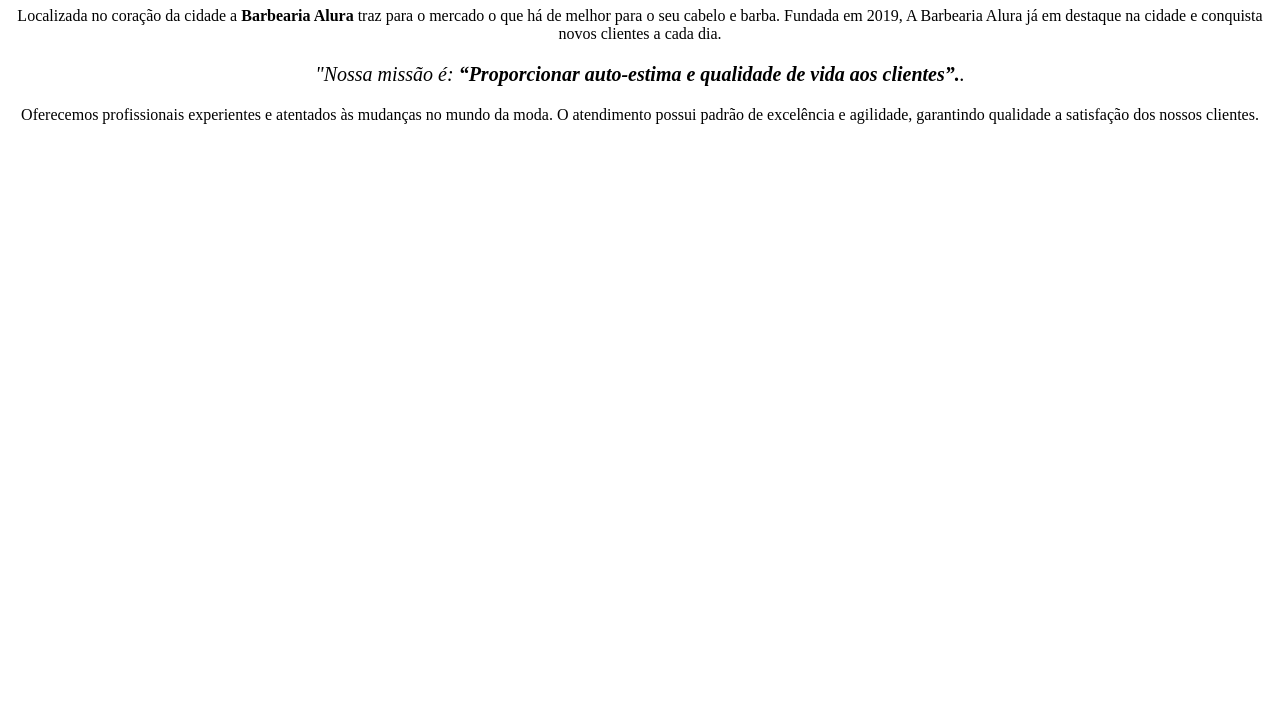
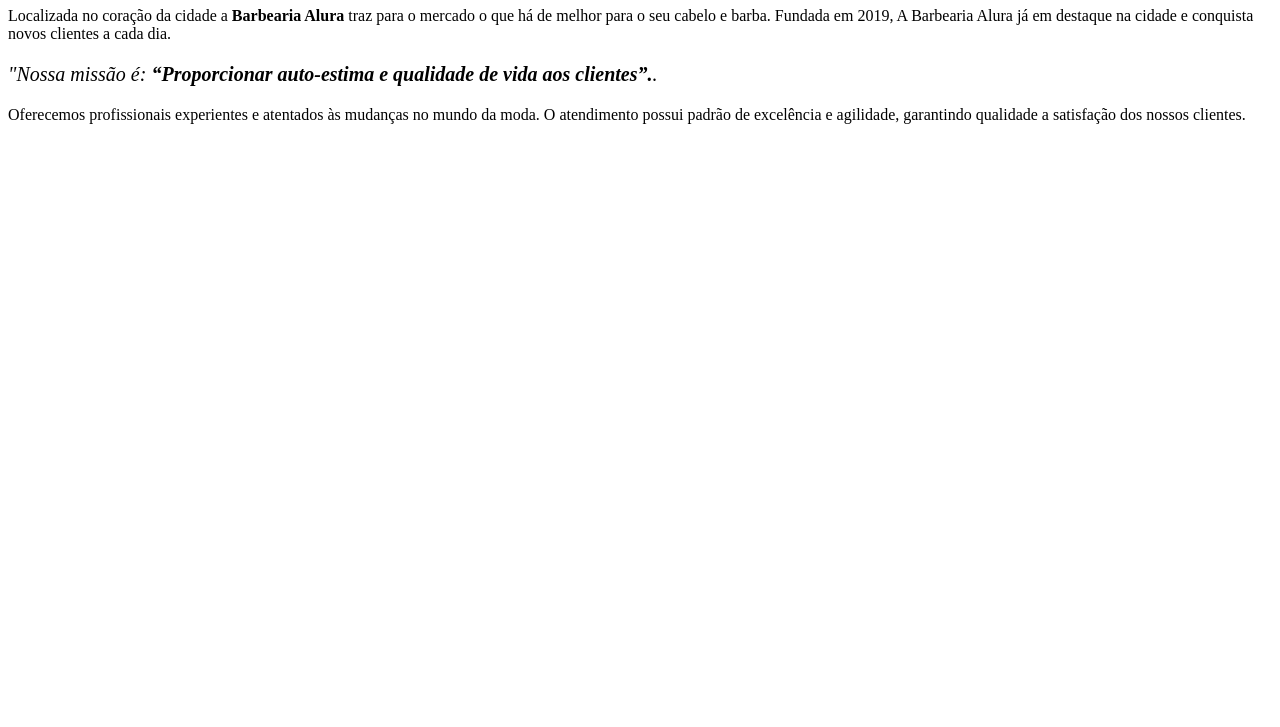
Before and after one commit to 20080701/20080701, a plain HTML site: page Texto base.html in a window 1280 px wide. Shown: the part 73-800 px from the top of the page. Drawn offline with Linux system fonts and the light colour scheme.

Commit message:
Update Texto base.html

```diff
--- a/Texto base.html
+++ b/Texto base.html
@@ -6,9 +6,7 @@
    <link rel="stylesheet" href-"style.css">
 
    <style>
-     p {
-       text-align: center
-     }
+
    </style>
  </head>
 
```
